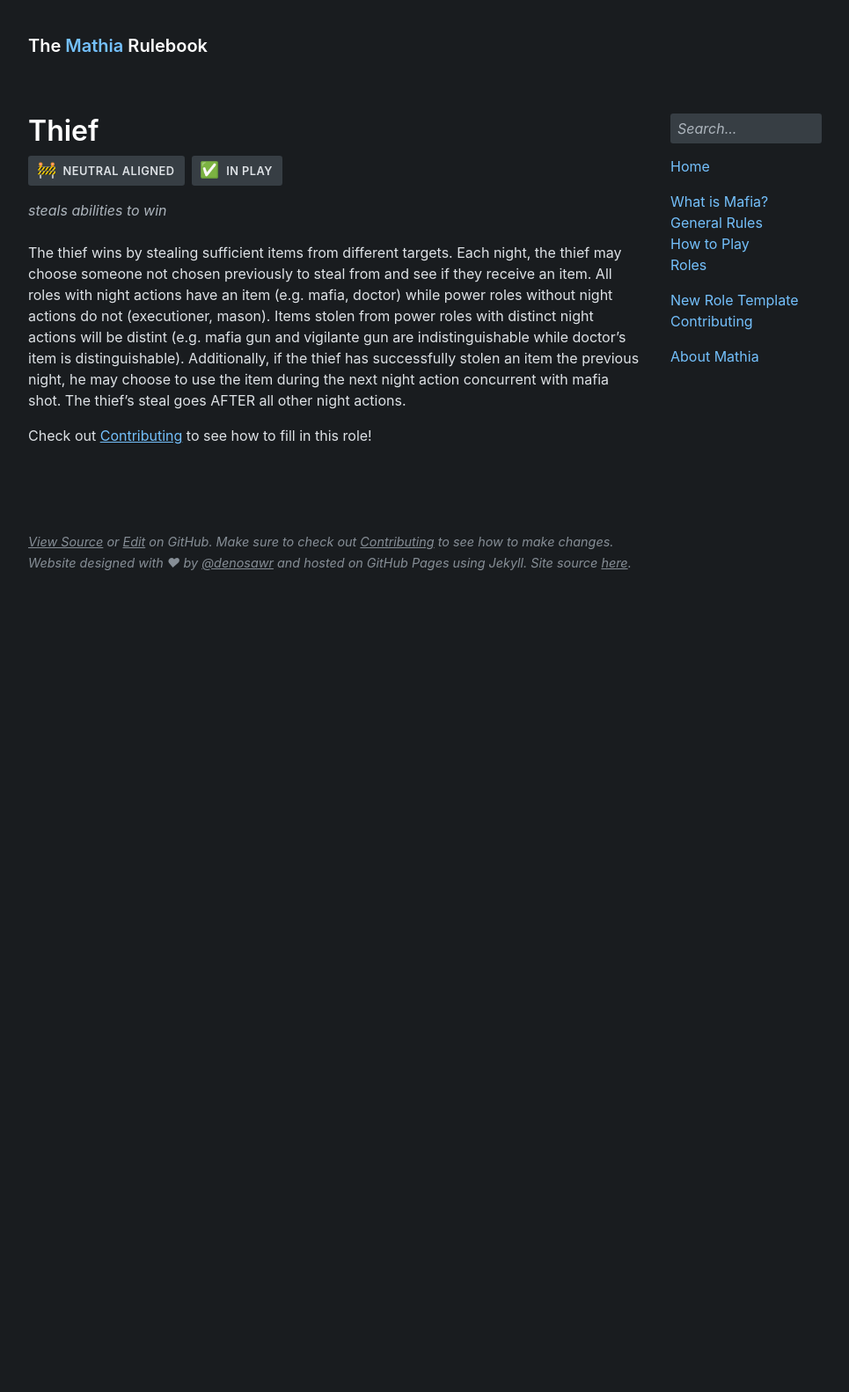
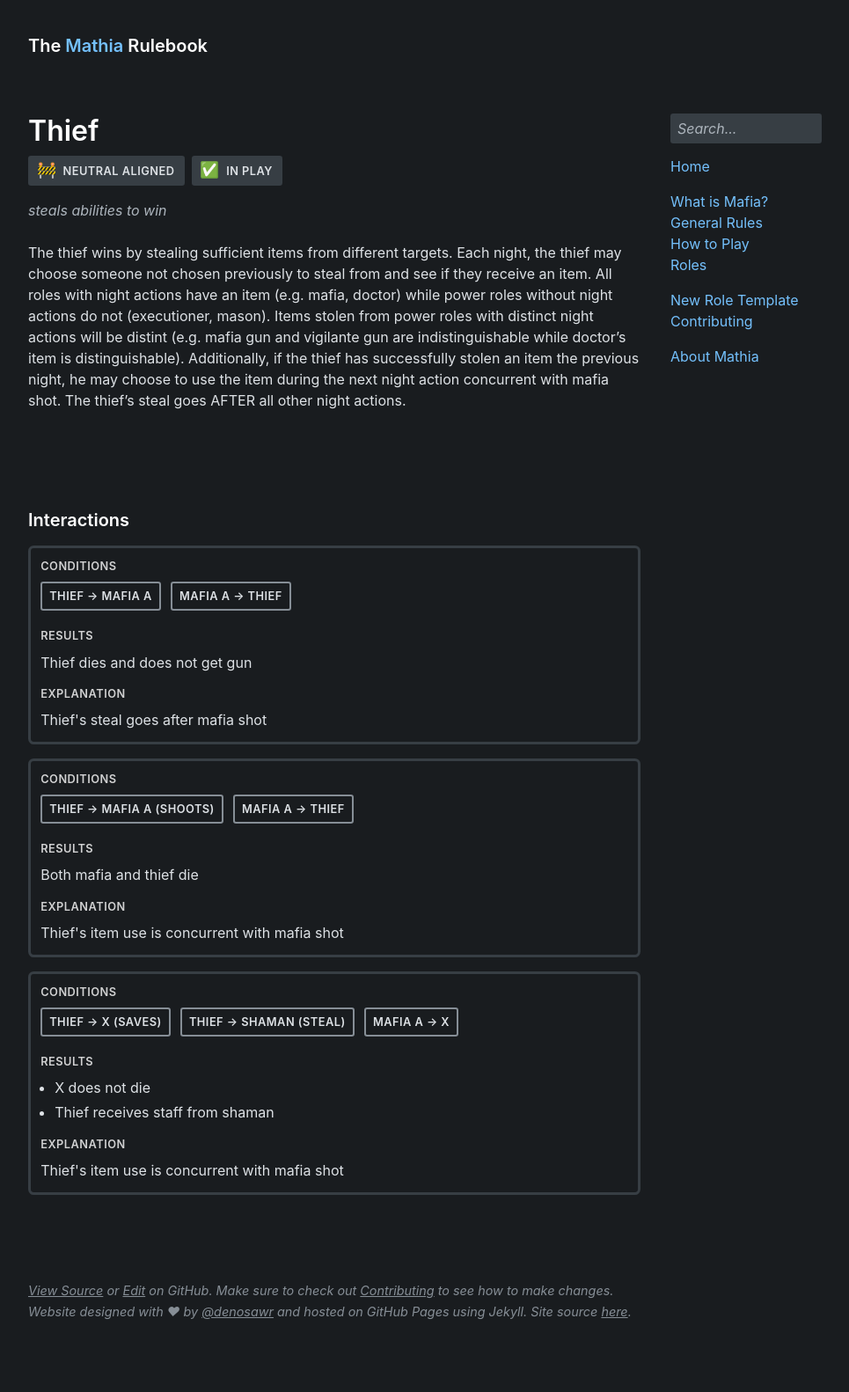
Before and after one commit to olliecheng/mathia-rulebook, a Jekyll site: the page built from roles/thief.md, in a window 1280 px wide. Shown: the whole page at 88% size, without its empty margins (152-1117 px from the left). Built offline with Jekyll 4.4.1, drawn with Linux system fonts in a browser that asks for light colours; some web fonts are replaced; before the commit the page ends 900 px from its top, so only the background shows below that.

Commit message:
fix formatting

```diff
--- a/roles/thief.md
+++ b/roles/thief.md
@@ -25,5 +25,4 @@ X does not die, Thief receives staff from shaman;
 Thief's item use is concurrent with mafia shot;
 
 {% endcapture %}
-
-Check out [Contributing]({{ site.baseurl }}{% link information/contributing.md %}) to see how to fill in this role!
+{% include interactions.html content=interactions %}
```
